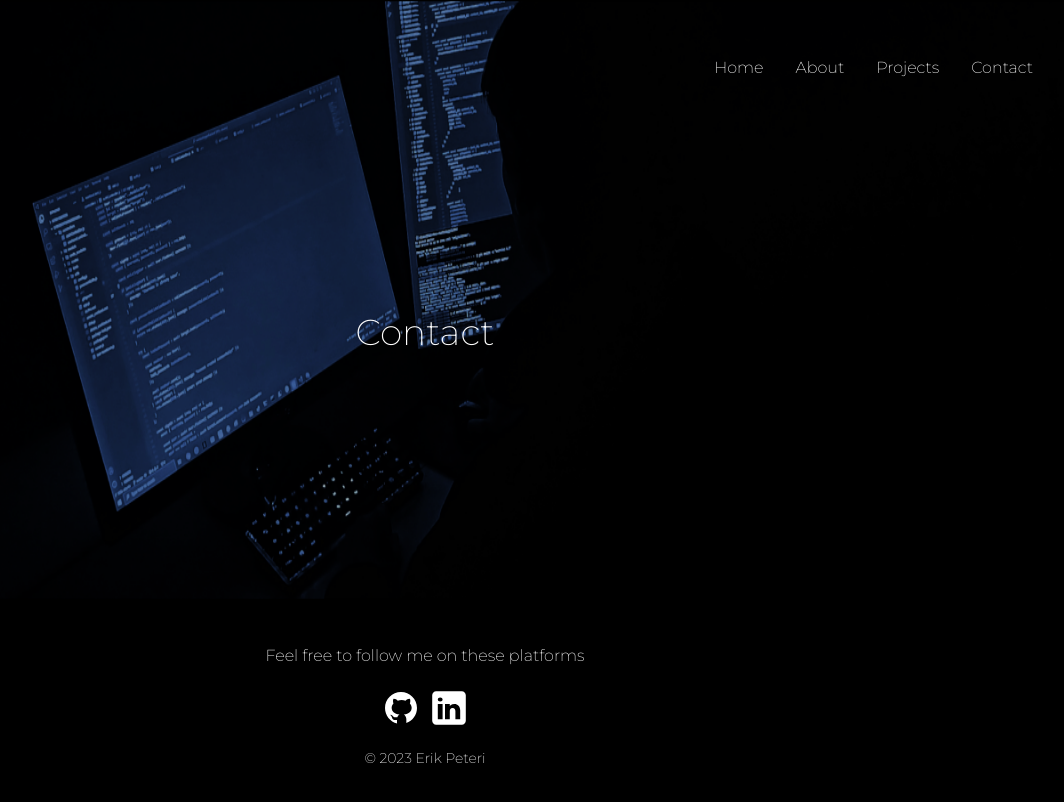
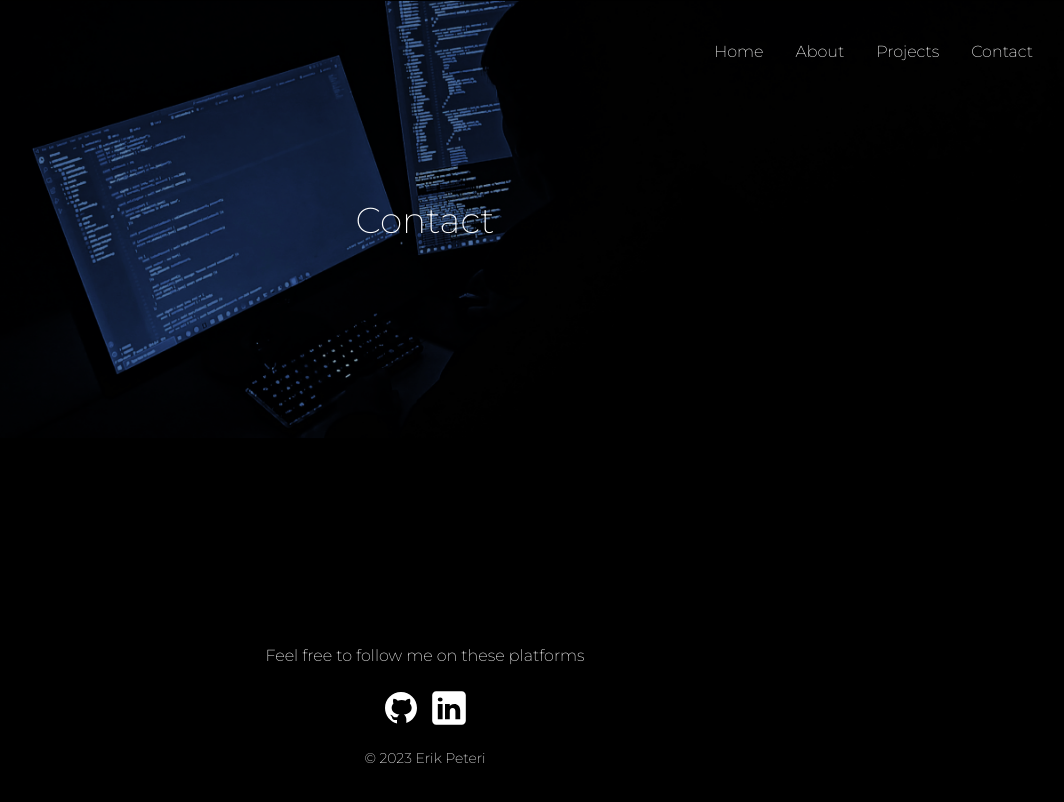
Before and after one commit to LerkkaP/Personal-portfolio, a React (Vite) app: page /contact in a window 1280 px wide. Shown: the top 802 px of the page, without its empty margins (215-1279 px from the left). Built offline with nearby package versions, Linux system fonts and the light colour scheme; the HTML template or start-up script is replaced by a standard one.

Commit message:
add animation to navbar, improve header

```diff
--- a/index.html
+++ b/index.html
@@ -4,9 +4,12 @@
     <meta charset="UTF-8" />
     <link rel="icon" type="image/svg+xml" href="/vite.svg" />
     <meta name="viewport" content="width=device-width, initial-scale=1.0" />
-    <link rel="preconnect" href="https://fonts.googleapis.com">
-    <link rel="preconnect" href="https://fonts.gstatic.com" crossorigin>
-    <link href="https://fonts.googleapis.com/css2?family=Montserrat:wght@100;200&display=swap" rel="stylesheet">
+    <link rel="preconnect" href="https://fonts.googleapis.com" />
+    <link rel="preconnect" href="https://fonts.gstatic.com" crossorigin />
+    <link
+      href="https://fonts.googleapis.com/css2?family=Montserrat:wght@100;200&display=swap"
+      rel="stylesheet"
+    />
     <title>Vite + React + TS</title>
   </head>
   <body class="bg-black font-montserrat">
--- a/src/components/Footer.tsx
+++ b/src/components/Footer.tsx
@@ -1,18 +1,29 @@
+import { motion } from "framer-motion";
+
 const Footer = () => {
   return (
-    <footer className="text-white fixed left-0 bottom-0 w-full text-center">
+    <footer className="text-white fixed left-0 bottom-0 w-full text-center z-1">
       <p className="py-4">Feel free to follow me on these platforms</p>
       <div className="flex justify-center py-1">
+        <motion.a whileHover={{ scale: 1.2 }} href="https://github.com/LerkkaP">
+          {" "}
           <img
             src="src/assets/github.svg"
             alt="GitHub"
             className="w-10 h-10 mx-1"
           />
+        </motion.a>
+
+        <motion.a
+          whileHover={{ scale: 1.2 }}
+          href="https://www.linkedin.com/in/erikpeteri/"
+        >
           <img
             src="src/assets/linkedin.svg"
             alt="LinkedIn"
             className="w-10 h-10 mx-1"
           />
+        </motion.a>
       </div>
       <p className="text-sm pt-4 pb-8">&copy; 2023 Erik Peteri</p>
     </footer>
--- a/src/components/Hero.tsx
+++ b/src/components/Hero.tsx
@@ -1,12 +1,12 @@
 const Hero = () => {
   return (
-    <div>
+    <header>
       <img
-        className="h-3/4 w-full absolute top-0 left-0"
+        className="absolute inset-0 object-cover "
         src="src/assets/portfolio_banner.png"
         alt="hero image"
       />{" "}
-    </div>
+    </header>
   );
 };
 
--- a/src/components/Navbar.tsx
+++ b/src/components/Navbar.tsx
@@ -1,4 +1,5 @@
-import { NavLink } from "react-router-dom";
+/*import { NavLink } from "react-router-dom";
+import { motion } from "framer-motion";
 
 const NavBar = () => {
   return (
@@ -7,7 +8,7 @@ const NavBar = () => {
         <button
           data-collapse-toggle="navbar-default"
           type="button"
-          className="inline-flex items-center p-2 w-10 h-10 justify-center text-sm text-gray-500 rounded-lg md:hidden hover:bg-gray-100 focus:outline-none focus:ring-2 focus:ring-gray-200 dark:text-gray-400 dark:hover:bg-gray-700 dark:focus:ring-gray-600"
+          className="inline-flex items-center p-2 w-10 h-10 justify-center text-sm text-white rounded-lg md:hidden"
           aria-controls="navbar-default"
           aria-expanded="false"
         >
@@ -29,43 +30,128 @@ const NavBar = () => {
           </svg>
         </button>
 
+        <motion.div
+          initial="hidden"
+          animate="visible"
+          variants={{
+            hidden: {
+              scale: 0.8,
+              opacity: 0,
+            },
+            visible: {
+              scale: 1,
+              opacity: 1,
+              transition: {
+                delayChildren: 0.2,
+                staggerChildren: 0.1,
+              },
+            },
+          }}
+        >
           <div className="hidden w-full md:flex md:w-auto" id="navbar-default">
+            {["/", "/about", "/projects", "/contact"].map((path) => (
+              <motion.div
+                key={path}
+                variants={{
+                  hidden: { opacity: 0, x: -50 },
+                  visible: { opacity: 1, x: 0 },
+                }}
+              >
                 <NavLink
-            to="/"
+                  to={path}
                   className={
-              "py-4 px-3 text-white rounded hover:bg-gray-100 md:hover:bg-transparent md:border-0 md:hover:text-blue-700 md:p-4 dark:text-white md:dark:hover:underline underline-offset-8 dark:hover:bg-gray-700  dark:hover:text-white md:dark:hover:bg-transparent"
+                    "py-4 px-3 text-white rounded hover:bg-gray-100 md:hover:bg-transparent md:border-0 md:hover:text-blue-700 md:p-4 dark:text-white md:dark:hover:underline underline-offset-8 dark:hover:bg-gray-700  dark:hover:text-white md:dark:hover:bg-transparent decoration-sky-700"
                   }
                 >
-            Home
+                  {path === "/"
+                    ? "Home"
+                    : path.slice(1).charAt(0).toUpperCase() + path.slice(2)}
                 </NavLink>
+              </motion.div>
+            ))}
+          </div>
+        </motion.div>
+      </div>
+    </nav>
+  );
+};
 
+export default NavBar;*/
+
+import { NavLink } from "react-router-dom";
+import { motion } from "framer-motion";
+
+const NavBar = () => {
+  return (
+    <nav className="relative">
+      <div className="max-w-screen-xl flex items-center justify-end mx-auto p-4">
+        <button
+          data-collapse-toggle="navbar-default"
+          type="button"
+          className="inline-flex items-center p-2 w-10 h-10 justify-center text-sm text-white rounded-lg md:hidden"
+          aria-controls="navbar-default"
+          aria-expanded="false"
+        >
+          <span className="sr-only">Open main menu</span>
+          <svg
+            className="w-5 h-5"
+            aria-hidden="true"
+            xmlns="http://www.w3.org/2000/svg"
+            fill="none"
+            viewBox="0 0 17 14"
+          >
+            <path
+              stroke="currentColor"
+              strokeLinecap="round"
+              strokeLinejoin="round"
+              strokeWidth="2"
+              d="M1 1h15M1 7h15M1 13h15"
+            />
+          </svg>
+        </button>
+
+        <motion.div
+          initial="hidden"
+          animate="visible"
+          variants={{
+            hidden: {
+              scale: 0.8,
+              opacity: 0,
+            },
+            visible: {
+              scale: 1,
+              opacity: 1,
+              transition: {
+                delayChildren: 0.2,
+                staggerChildren: 0.1,
+              },
+            },
+          }}
+        >
+          <div className="hidden w-full md:flex md:w-auto" id="navbar-default">
+            {["/", "/about", "/projects", "/contact"].map((path) => (
+              <motion.div
+                key={path}
+                variants={{
+                  hidden: { opacity: 0, x: -50 },
+                  visible: { opacity: 1, x: 0 },
+                }}
+              >
                 <NavLink
-            to="/about"
+                  to={path}
                   className={
-              "py-4 px-3 text-white rounded hover:bg-gray-100 md:hover:bg-transparent md:border-0 md:hover:text-blue-700 md:p-4 dark:text-white md:dark:hover:underline underline-offset-8 dark:hover:bg-gray-700  dark:hover:text-white md:dark:hover:bg-transparent"
+                    "py-4 px-3 text-white rounded hover:bg-gray-100 md:hover:bg-transparent md:border-0 md:p-4 group  transition duration-300 relative group"
                   }
                 >
-            About
+                  {path === "/"
+                    ? "Home"
+                    : path.slice(1).charAt(0).toUpperCase() + path.slice(2)}
+                  <span className="absolute -bottom-1 left-0 w-0 h-px bg-blue-700 transition-all group-hover:w-full"></span>
                 </NavLink>
-
-          <NavLink
-            to="/projects"
-            className={
-              "py-4 px-3 text-white rounded hover:bg-gray-100 md:hover:bg-transparent md:border-0 md:hover:text-blue-700 md:p-4 dark:text-white md:dark:hover:underline underline-offset-8 dark:hover:bg-gray-700  dark:hover:text-white md:dark:hover:bg-transparent"
-            }
-          >
-            Projects
-          </NavLink>
-
-          <NavLink
-            to="/contact"
-            className={
-              "py-4 px-3 text-white rounded hover:bg-gray-100 md:hover:bg-transparent md:border-0 md:hover:text-blue-700 md:p-4 dark:text-white md:dark:hover:underline underline-offset-8 dark:hover:bg-gray-700  dark:hover:text-white md:dark:hover:bg-transparent"
-            }
-          >
-            Contact
-          </NavLink>
+              </motion.div>
+            ))}
           </div>
+        </motion.div>
       </div>
     </nav>
   );
--- a/src/index.css
+++ b/src/index.css
@@ -3,5 +3,6 @@
 @tailwind utilities;
 
 :root {
-    --secondary-color: #15264B;
-  }
+  --secondary-color: #15264b;
+  --link-color: #4467c4;
+}
--- a/src/pages/About.tsx
+++ b/src/pages/About.tsx
@@ -1,4 +1,4 @@
-import { motion } from "framer-motion";
+/*import { motion } from "framer-motion";
 
 const About = () => {
   return (
@@ -19,11 +19,21 @@ const About = () => {
         },
       }}
     >
-      <div className="relative h-screen flex items-center justify-center text-white">
+      <div className=" h-screen flex items-center justify-center text-white">
         <div className="absolute top-1/4 text-4xl">About</div>
       </div>
     </motion.div>
   );
 };
 
+export default About;*/
+
+const About = () => {
+  return (
+    <div className=" h-screen flex items-center justify-center text-white">
+      <div className="absolute top-1/4 text-4xl">About</div>
+    </div>
+  );
+};
+
 export default About;
--- a/src/pages/Contact.tsx
+++ b/src/pages/Contact.tsx
@@ -1,4 +1,4 @@
-import { motion } from "framer-motion";
+/*import { motion } from "framer-motion";
 
 const Contact = () => {
   return (
@@ -19,11 +19,21 @@ const Contact = () => {
         },
       }}
     >
-      <div className="relative h-screen flex items-center justify-center text-white">
+      <div className=" h-screen flex items-center justify-center text-white">
         <div className="absolute top-1/4 text-4xl">Contact</div>
       </div>
     </motion.div>
   );
 };
 
+export default Contact;*/
+
+const Contact = () => {
+  return (
+    <div className=" h-screen flex items-center justify-center text-white">
+      <div className="absolute top-1/4 text-4xl">Contact</div>
+    </div>
+  );
+};
+
 export default Contact;
--- a/src/pages/Home.tsx
+++ b/src/pages/Home.tsx
@@ -1,4 +1,4 @@
-import { motion } from "framer-motion";
+/*import { motion } from "framer-motion";
 
 const Home = () => {
   return (
@@ -19,11 +19,21 @@ const Home = () => {
         },
       }}
     >
-      <div className="relative h-screen flex items-center justify-center text-white">
-        <div className="absolute top-1/4 text-4xl ">Home</div>
+      <div className=" h-screen flex items-center justify-center text-white">
+        <div className="absolute top-1/4 text-4xl">Home</div>
       </div>
     </motion.div>
   );
 };
 
+export default Home;*/
+
+const Home = () => {
+  return (
+    <div className=" h-screen flex items-center justify-center text-white">
+      <div className="absolute top-1/4 text-4xl">Home</div>
+    </div>
+  );
+};
+
 export default Home;
--- a/src/pages/Projects.tsx
+++ b/src/pages/Projects.tsx
@@ -1,4 +1,4 @@
-import { motion } from "framer-motion";
+/*import { motion } from "framer-motion";
 
 const Projects = () => {
   return (
@@ -19,11 +19,21 @@ const Projects = () => {
         },
       }}
     >
-      <div className="relative h-screen flex items-center justify-center text-white">
+      <div className=" h-screen flex items-center justify-center text-white">
         <div className="absolute top-1/4 text-4xl">Projects</div>
       </div>
     </motion.div>
   );
 };
 
+export default Projects;*/
+
+const Projects = () => {
+  return (
+    <div className=" h-screen flex items-center justify-center text-white">
+      <div className="absolute top-1/4 text-4xl">Projects</div>
+    </div>
+  );
+};
+
 export default Projects;
--- a/tailwind.config.js
+++ b/tailwind.config.js
@@ -7,7 +7,7 @@ export default {
         montserrat: ["Montserrat", "sans-serif"],
       },
       colors: {
-        "secondary-color": "var(--secondary-color)"
+        "secondary-color": "var(--secondary-color)",
       },
     },
   },
```
Lines whose indentation alone changed are shown as unchanged.
